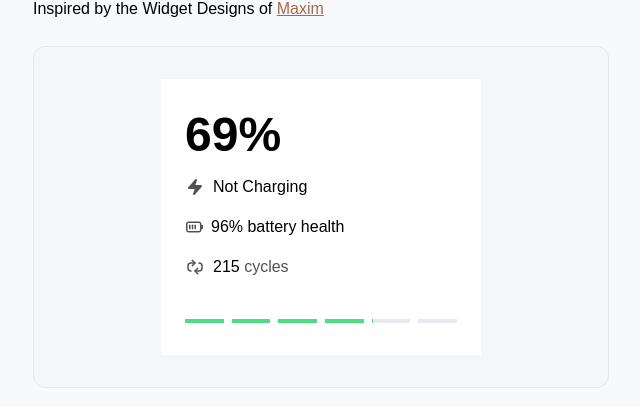
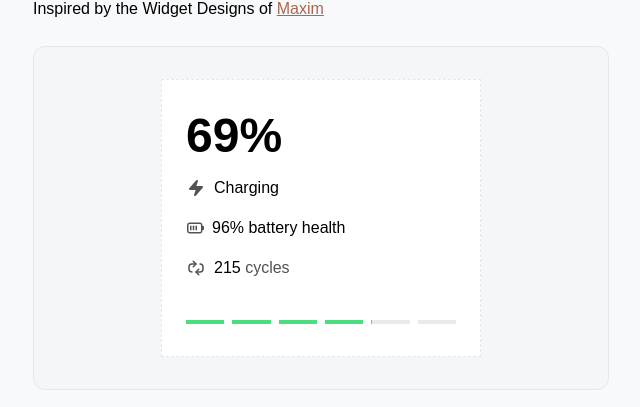
Before and after one commit to adeleke5140/portfolio-v2, a Next.js app: page /craft/battery-percentage in a window 1280 px wide. Shown: the part 287-694 px from the top of the page, without its empty margins (319-959 px from the left). Built offline with nearby package versions, Linux system fonts and the light colour scheme; a web font is replaced by a local one.

Commit message:
feat: remove all state impl for now

```diff
--- a/src/components/craft/battery-widget/battery-widget.tsx
+++ b/src/components/craft/battery-widget/battery-widget.tsx
@@ -2,64 +2,21 @@
 read from the user battery's percentage
 might need some permission stuff
 */
-"use client"
+import { cn } from "@/lib/utils"
 
-import { cn } from "@/lib/utils";
-import { useEffect, useState } from "react"
-interface BatteryManager {
-  charging: boolean;
-  chargingTime: number;
-  dischargingTime: number;
-  level: number;
-  onchargingchange: () => any;
-  onchargingtimechange: () => any;
-  ondischargingtimechange: () => any;
-  onlevelchange: () => any
-}
-interface INavigator extends Navigator{
-  getBattery:() => Promise<BatteryManager>
-}
-
-interface Battery {
-  percentage: number;
-  charging: boolean;
-}
-
-function useBattery(){
-  const [battery, setBattery] = useState<Battery>(
-    { percentage: 0.69, charging: false }
-  )
-
-  useEffect(() =>{
-    if(!window) return
-
-    async function getBattery(){
-      const n = window.navigator as INavigator
-      if("getBattery" in n){
-        const battery = await n.getBattery()
-        setBattery({percentage: battery.level, charging: battery.charging})
-      }else{
-        setBattery({percentage: 0.69, charging: false})
-      }
-    }
-    getBattery()
-  },[])
-  return battery
-}
-
+const PlusIcon = ({ className }: { className: string }) => <svg className={className} viewBox="0 0 32 32"><g fill="#525252"><path d="M29,14h-11V3c0-.553-.447-1-1-1h-2c-.553,0-1,.447-1,1V14H3c-.553,0-1,.447-1,1v2c0,.553,.447,1,1,1H14v11c0,.553,.447,1,1,1h2c.553,0,1-.447,1-1v-11h11c.553,0,1-.447,1-1v-2c0-.553-.447-1-1-1Z" fill="#525252"></path></g></svg>
+const Dot = ({ className }: { className: string }) => <span className={cn("absolute inline-block size-2 bg-ken-grey", className)}></span>
 export const BatteryWidget = () => {
-  const battery = useBattery();
-
   return (
-    <div className="bg-white px-6 w-80 py-8 flex flex-col gap-4">
-      <p className="font-semibold text-5xl">{battery.percentage * 100}%</p>
+      <div className="bg-white px-6 border border-dashed relative w-80 py-8 flex flex-col gap-4">
+        <p className="font-semibold text-5xl">{0.69 * 100}%</p>
         <div className="inline-flex items-center gap-2">
           <svg width="20" height="20" viewBox="0 0 20 20">
             <g>
               <polygon points="11 3 9 9 16 9 9 17 11 11 4 11 11 3" stroke="#525252" stroke-linecap="round" stroke-linejoin="round" stroke-width="2" fill="#525252"></polygon>
             </g>
           </svg>
-        <span className="">{battery.charging ? "Charging..." : "Not Charging"}</span>
+          <span className="">Charging</span>
         </div>
         <div className="inline-flex items-center gap-2">
           <svg width="18" height="18" viewBox="0 0 18 18">
@@ -86,7 +43,7 @@ export const BatteryWidget = () => {
           <span>215 <span className="text-ken-grey">cycles</span></span>
         </div>
         <div className="flex relative mt-6  gap-2 overflow-hidden w-full">
-        <span className={cn("w-[69%] h-1 inline-block  bg-green-400 z-20 absolute", battery.charging ? "animate-mask":"")}/>
+          <span className="w-[69%] h-1 inline-block  bg-green-400 z-20 absolute animate-mask"/>
           {Array.from({ length: 6 }).map((_, index) => (
             <span key={index} className="h-1 after:z-30 relative after:absolue after:content-[''] after:h-full after:top-0 after:absolute after:inline-block after:w-[8px] after:bg-white after:right-full inline-block w-20 bg-gray-300/50"/>
           ))}
--- /dev/null
+++ b/src/components/craft/battery-widget/hooks.ts
@@ -0,0 +1,44 @@
+import { useEffect, useState } from "react"
+
+
+interface BatteryManager {
+  charging: boolean;
+  chargingTime: number;
+  dischargingTime: number;
+  level: number;
+  onchargingchange: () => any;
+  onchargingtimechange: () => any;
+  ondischargingtimechange: () => any;
+  onlevelchange: () => any
+}
+interface INavigator extends Navigator{
+  getBattery:() => Promise<BatteryManager>
+}
+
+interface Battery {
+  percentage: number;
+  charging: boolean;
+}
+
+
+function useBattery(){
+  const [battery, setBattery] = useState<Battery>(
+    { percentage: 0.69, charging: false }
+  )
+
+  useEffect(() =>{
+    if(!window) return
+
+    async function getBattery(){
+      const n = window.navigator as INavigator
+      if("getBattery" in n){
+        const battery = await n.getBattery()
+        setBattery({percentage: battery.level, charging: battery.charging})
+      }else{
+        setBattery({percentage: 0.69, charging: false})
+      }
+    }
+    getBattery()
+  },[])
+  return battery
+}
```
Lines whose indentation alone changed are shown as unchanged.
